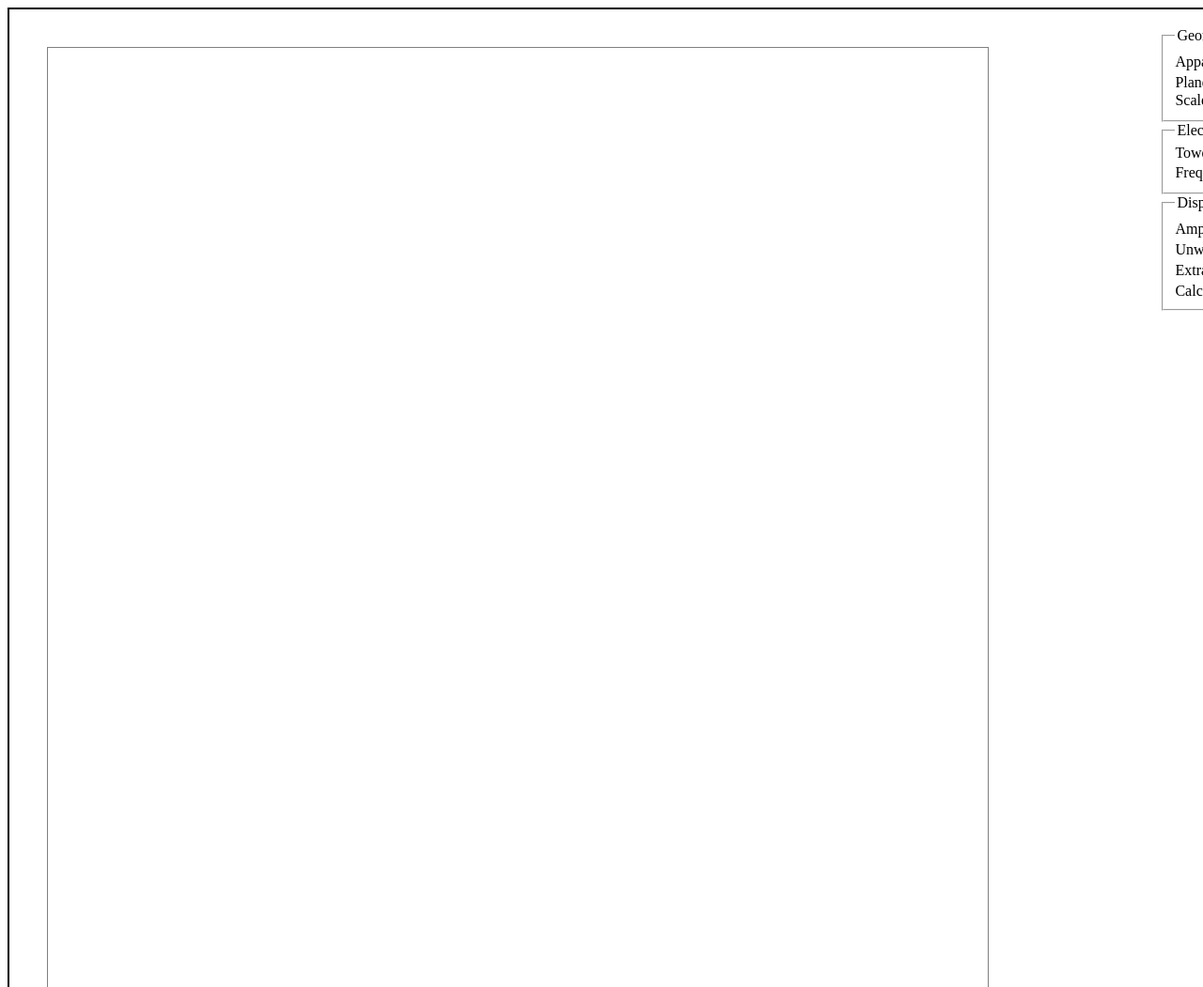
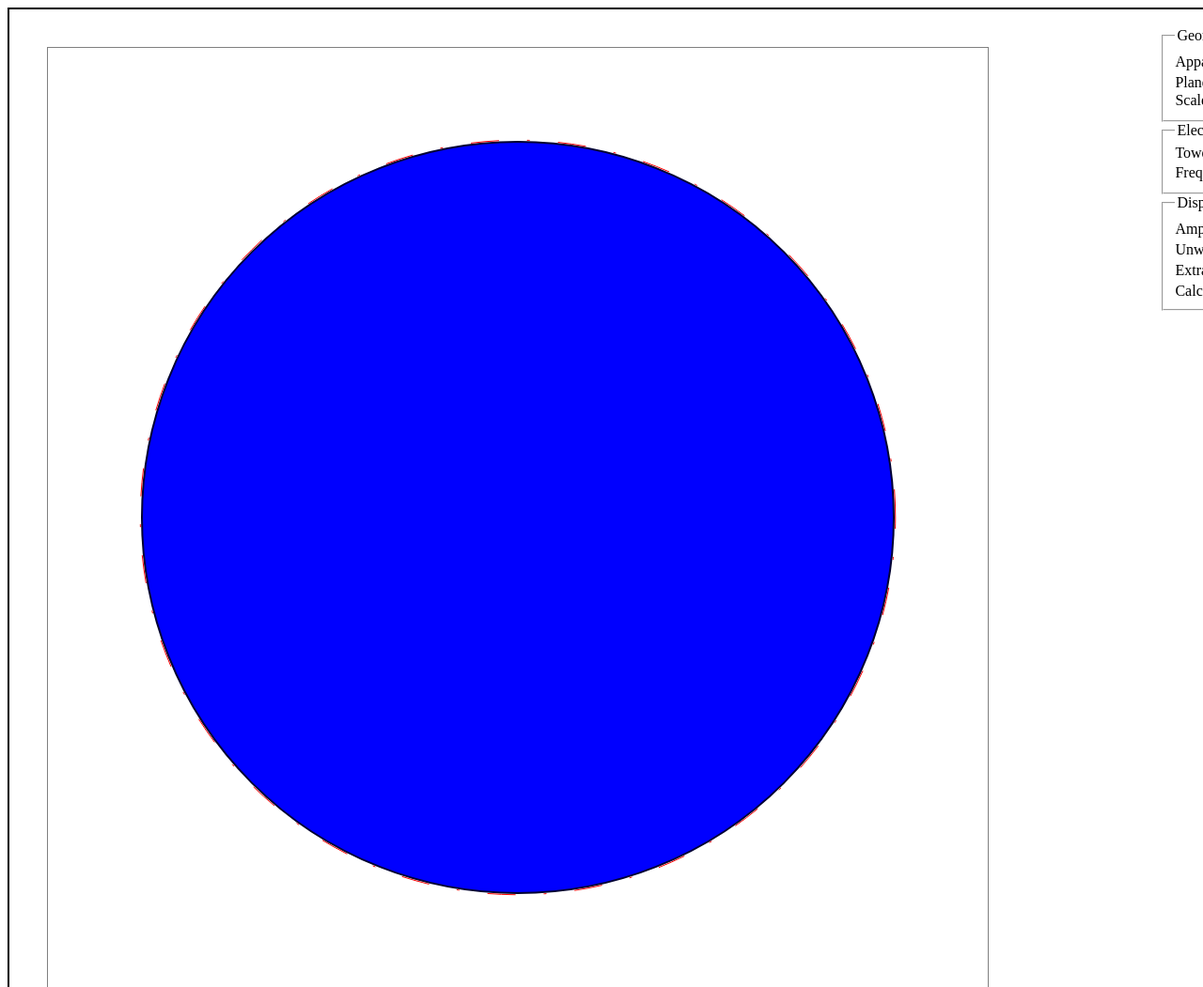
Before and after one commit to txemagon/wardentory, a plain HTML site: page index.html in a window 1280 px wide. Shown: the top 1051 px of the page at 94% size. Drawn offline with Linux system fonts and the light colour scheme.

Commit message:
Dashboard to canvas connection

```diff
--- a/index.html
+++ b/index.html
@@ -16,6 +16,7 @@
         <script type="text/javascript" src="javascript/gates/scale.js"></script>
 
         <!-- Application files -->
+        <script type="text/javascript" src="javascript/world.js"></script>
         <script type="text/javascript" src="javascript/main.js"></script>
     </head>
     <body onload="main();">
@@ -26,7 +27,7 @@
                         <legend>Geometrical Data</legend>
                         <span class="DataLabel"> Apparent radius [px]: (<span id="data-apparent_radius"></span>) </span> <input id="apparent_radius" type="range" value="400" min="10" max="400"/><br/>
                         <span class="DataLabel"> Planet Radius [km]:(<span id="data-planet_radius"></span>)    </span> <input id="planet_radius" type="range" min="1000" max="10000" value="6400"><br/>
-                        <span class="DataLabel"> Scale [px/km]:            </span> <input id="scale" type="text" disabled="true"/><br/>
+                        <span class="DataLabel"> Scale [px/km]:            </span> <input id="scale" type="number" disabled="true"/><br/>
                     </fieldset>
 
                     <fieldset>
@@ -46,7 +47,7 @@
                 </form>
             </div>
             <div id="outport">
-                <canvas> </canvas>
+                <canvas id="viewport" width="1000" height="1000"> </canvas>
             </div>
 
         </div>
--- a/javascript/gates/control.js
+++ b/javascript/gates/control.js
@@ -29,7 +29,7 @@ Control.prototype.subscribe = function(ev, obj, method) {
 
 Control.prototype.value = function () {
     if (!arguments.length)
-        return this.html.value
+        return this.html.valueAsNumber
 
     this.html.value = arguments[0]
 }
--- a/javascript/main.js
+++ b/javascript/main.js
@@ -5,14 +5,15 @@ function load() {
     var ctls_foo = document.getElementsByTagName("input")
     for (var i=0; i<ctls_foo.length; i++){
         var Constr = Control
-            if (window[ctls_foo[i].id.class_name()]){
-                Constr = window[ctls_foo[i].id.class_name()]
-            }
+        if (window[ctls_foo[i].id.class_name()])
+            Constr = window[ctls_foo[i].id.class_name()]
         try {
             controls[ ctls_foo[i].id ] = new Constr(ctls_foo[i])
         }catch (err) { alert("Error: " + ctls_foo[i].id + "\n Check for input tag id.")}
 
     }
+
+    new World(controls)
 }
 
 
--- /dev/null
+++ b/javascript/world.js
@@ -0,0 +1,60 @@
+World.prototype.constructor = World
+function World(controls) {
+    var that = this
+    this.controls = controls
+    this.canvas   = document.getElementById("viewport").getContext("2d")
+    var ev = ["apparent_radius", "tower_height", "planet_radius"]
+
+    ev.each(function (ev) {
+        that.controls[ev].subscribe("onchange", that, "update")
+    })
+
+    this.screen = { /* Cached values */
+        width: 1000,
+        height: 1000,
+        center_x: 500,
+        center_y: 500,
+        earth_radius: this.controls.apparent_radius.value(),
+        tower_height: this.controls.tower_height.value() * this.controls.scale.value(),
+        scale: this.controls.scale.value()
+    }
+
+    this.redraw()
+}
+
+World.prototype.origin = function() { return {x: this.screen.width / 2, y: this.screen.height / 2 } }
+
+World.prototype.redraw = function() {
+    var ctx = this.canvas
+
+    /* The World */
+    ctx.clearRect(0,0, this.screen.width, this.screen.height)
+    ctx.beginPath()
+    ctx.fillStyle = "blue"
+    ctx.arc(this.screen.center_x, this.screen.center_y, this.screen.earth_radius, 0, 2 * Math.PI, true)
+    ctx.fill()
+    ctx.lineWidth = 2
+    ctx.strokeStyle = "#000033"
+    ctx.stroke()
+
+    /* Electromagnetic layer */
+
+    ctx.beginPath()
+    ctx.arc(this.screen.center_x, this.screen.center_y, this.screen.earth_radius + this.screen.tower_height, 0, 2 * Math.PI, true)
+    ctx.lineWidth = 1
+    ctx.strokeStyle = "#000033"
+    ctx.strokeStyle = "red"
+    ctx.setLineDash([30,30,3,30])
+    ctx.stroke()
+}
+
+World.prototype.update = function(caller, value) {
+    var name
+    if (arguments.length > 1){
+        name = caller.html.id
+        this.screen.scale = this.controls.scale.value()
+        this.screen.earth_radius = this.controls.apparent_radius.value()
+        this.screen.tower_height = this.controls.tower_height.value() * this.screen.scale
+        this.redraw()
+    }
+}
```
